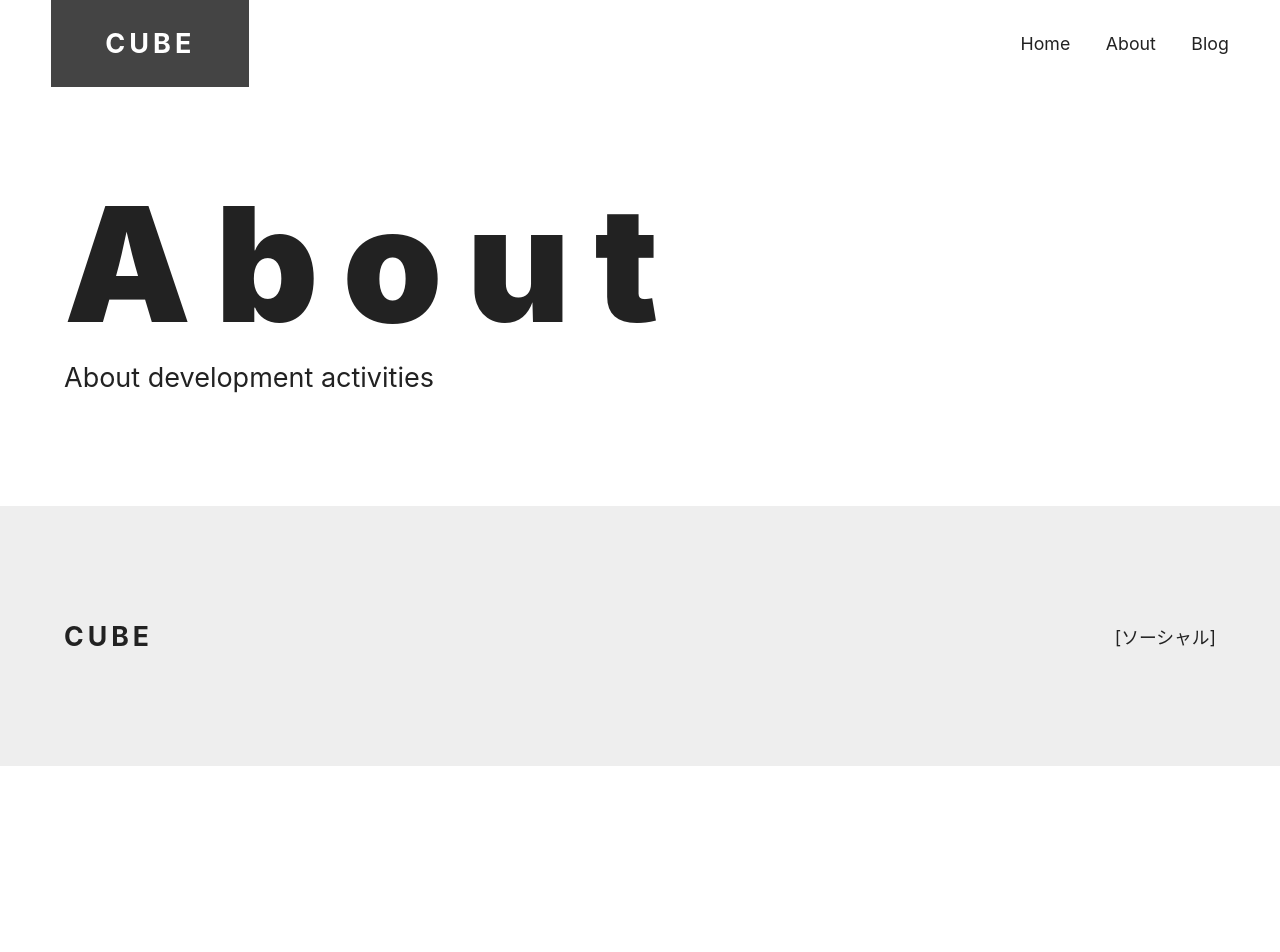
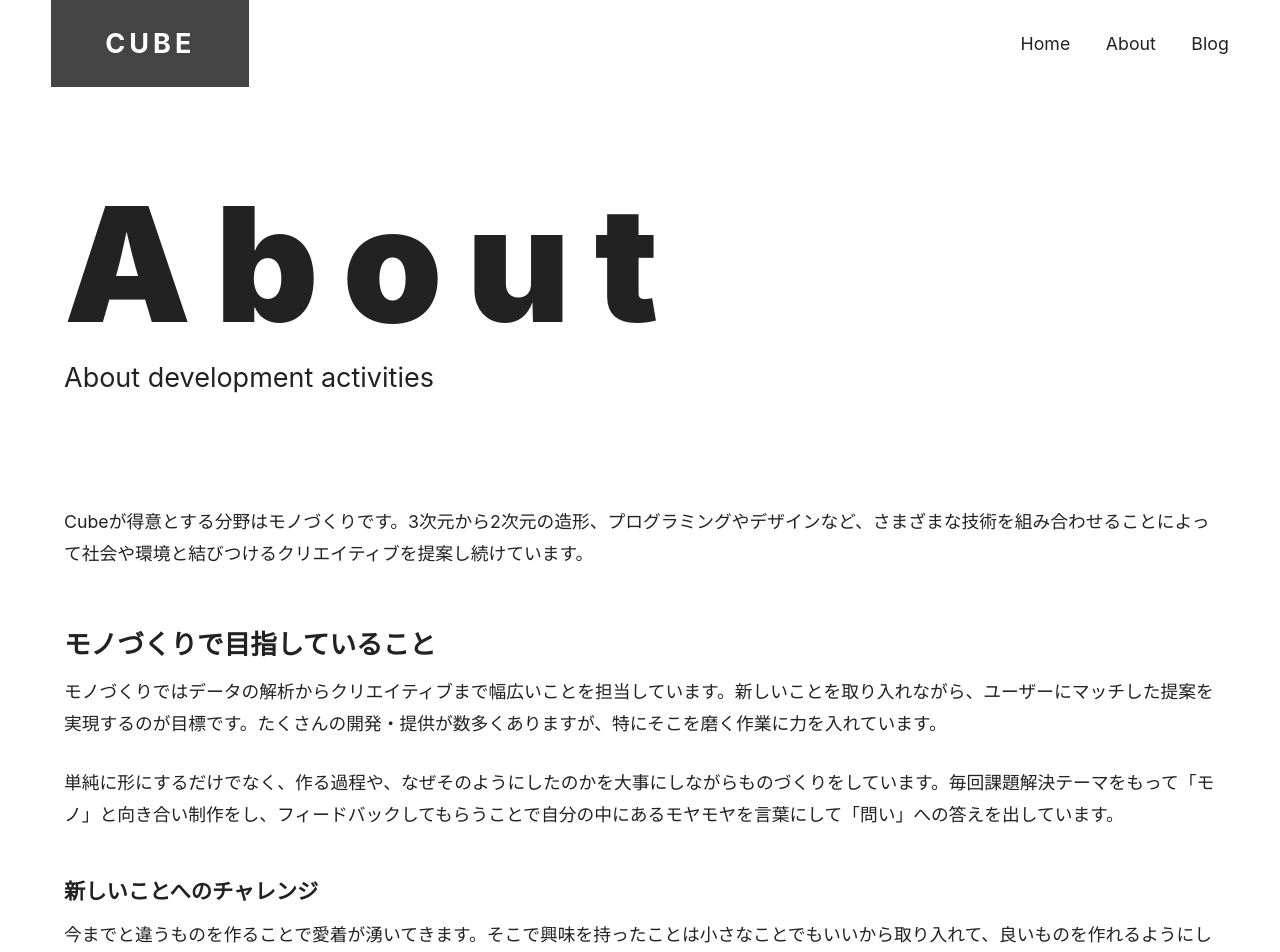
Before and after one commit to s23017/blog2, a Next.js app: page /about in a window 1280 px wide. Shown: the top 952 px of the page. Before the commit the page ends 800 px from the top, so only its background shows below. Built offline with nearby package versions, Linux system fonts and the light colour scheme.

Commit message:
4.5/4.6 finish
4.5と4.6完了

```diff
--- /dev/null
+++ b/components/post-body.js
@@ -0,0 +1,6 @@
+import styles from 'styles/post-body.module.css'
+
+const PostBody = ({ children }) => {
+  return <div className={styles.stack}>{children}</div>
+}
+export default PostBody
--- a/pages/about.js
+++ b/pages/about.js
@@ -1,10 +1,27 @@
 import Container from 'components/container'
 import Hero from 'components/hero'
+import PostBody from 'components/post-body'
 
 const About = () => {
   return (
     <Container>
       <Hero title='About' subtitle='About development activities' />
+      <PostBody>
+        <p>
+          Cubeが得意とする分野はモノづくりです。3次元から2次元の造形、プログラミングやデザインなど、さまざまな技術を組み合わせることによって社会や環境と結びつけるクリエイティブを提案し続けています。
+        </p>
+        <h2>モノづくりで目指していること</h2>
+        <p>
+          モノづくりではデータの解析からクリエイティブまで幅広いことを担当しています。新しいことを取り入れながら、ユーザーにマッチした提案を実現するのが目標です。たくさんの開発・提供が数多くありますが、特にそこを磨く作業に力を入れています。
+        </p>
+        <p>
+          単純に形にするだけでなく、作る過程や、なぜそのようにしたのかを大事にしながらものづくりをしています。毎回課題解決テーマをもって「モノ」と向き合い制作をし、フィードバックしてもらうことで自分の中にあるモヤモヤを言葉にして「問い」への答えを出しています。
+        </p>
+        <h3>新しいことへのチャレンジ</h3>
+        <p>
+          今までと違うものを作ることで愛着が湧いてきます。そこで興味を持ったことは小さなことでもいいから取り入れて、良いものを作れるようにしています。小さなヒントから新しいものを生み出すようなモノづくりは、これからも続けていきたいです。
+        </p>
+      </PostBody>
     </Container>
   )
 }
--- /dev/null
+++ b/styles/post-body.module.css
@@ -0,0 +1,22 @@
+.stack > * + * {
+  margin-top: var(--stack-space, 1.5em);
+}
+
+.stack h2,
+.stack h3 {
+  --stack-space: 2em;
+}
+
+.stack h2 + *,
+.stack h3 + * {
+  --stack-space: 0.8em;
+}
+
+.stack p {
+  line-height: 1.8;
+}
+
+.stack ul {
+  padding: revert;
+  list-style: revert;
+}
```
